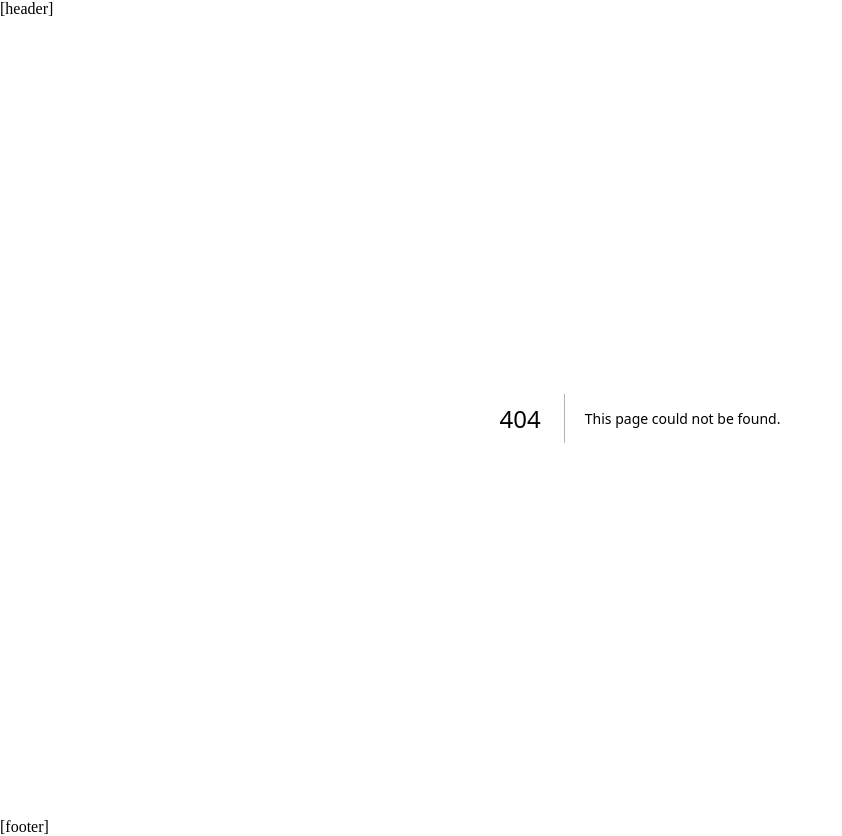
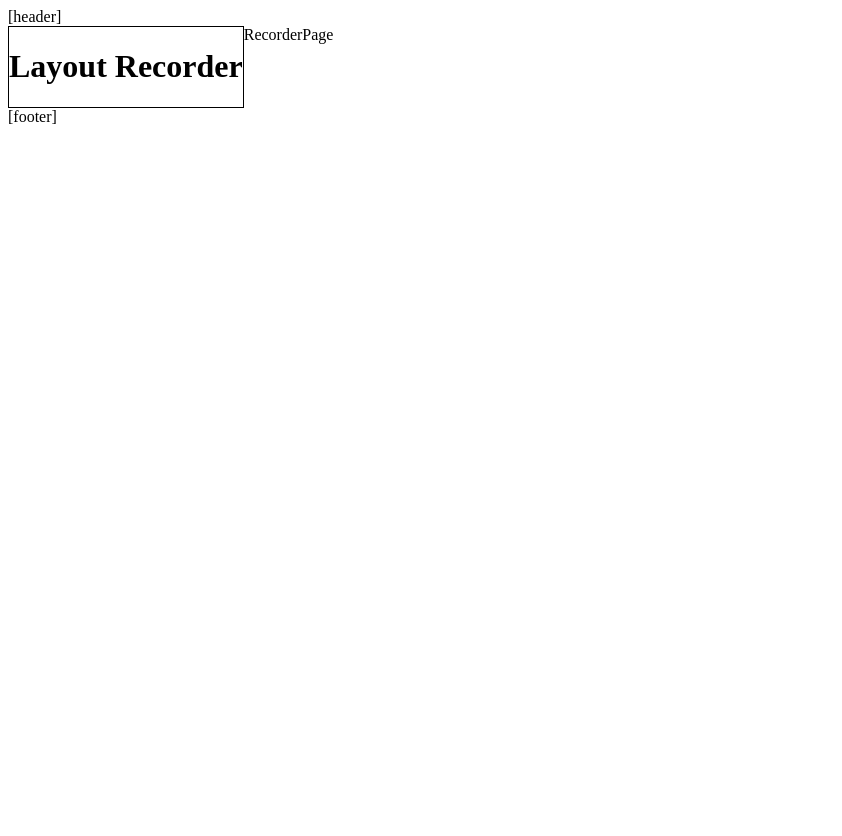
Before and after one commit to ugik-dev/pertamina-screening, a Next.js app: page /doctor/recorder in a window 1280 px wide. Before the commit this address had no page. Shown: the whole page, without its empty margins (0-842 px from the left). After the commit the page ends 800 px from the top, so only its background shows below. Built offline with nearby package versions, Linux system fonts and the light colour scheme.

Commit message:
learn layouting

```diff
--- /dev/null
+++ b/app/doctor/page.jsx
@@ -0,0 +1,5 @@
+import React from "react";
+
+export default function DoctorPage() {
+  return <div>DoctorPage</div>;
+}
--- /dev/null
+++ b/app/doctor/recorder/layout.jsx
@@ -0,0 +1,10 @@
+export default function LayoutRecorder({ children }) {
+  return (
+    <div style={{ display: "flex" }}>
+      <div style={{ border: "1px solid black" }}>
+        <h1>Layout Recorder</h1>
+      </div>
+      {children}
+    </div>
+  );
+}
--- /dev/null
+++ b/app/doctor/recorder/page.jsx
@@ -0,0 +1,5 @@
+import React from "react";
+
+export default function RecorderPage() {
+  return <div>RecorderPage</div>;
+}
--- a/app/layout.jsx
+++ b/app/layout.jsx
@@ -1,6 +1,4 @@
-import React from "react";
-
-export default function Layout({ children }) {
+export default function LayoutRoot({ children }) {
   return (
     <html lang="en">
       <head>
--- /dev/null
+++ b/app/management-user/history/page.jsx
@@ -0,0 +1,5 @@
+import React from "react";
+
+export default function Hisory() {
+  return <div>Hisory</div>;
+}
--- /dev/null
+++ b/app/management-user/page.jsx
@@ -0,0 +1,3 @@
+export default function ManageUser() {
+  return <div>Managemenet user page</div>;
+}
--- a/app/page.jsx
+++ b/app/page.jsx
@@ -1,9 +1,7 @@
-import React from "react";
-
 export default function Home() {
   return (
     <>
-      <h1>Home PAge</h1>
+      <h1>Home Page</h1>
     </>
   );
 }
```
Also changed, not shown: 1 other file (tests, documents, lock files or other folders).
